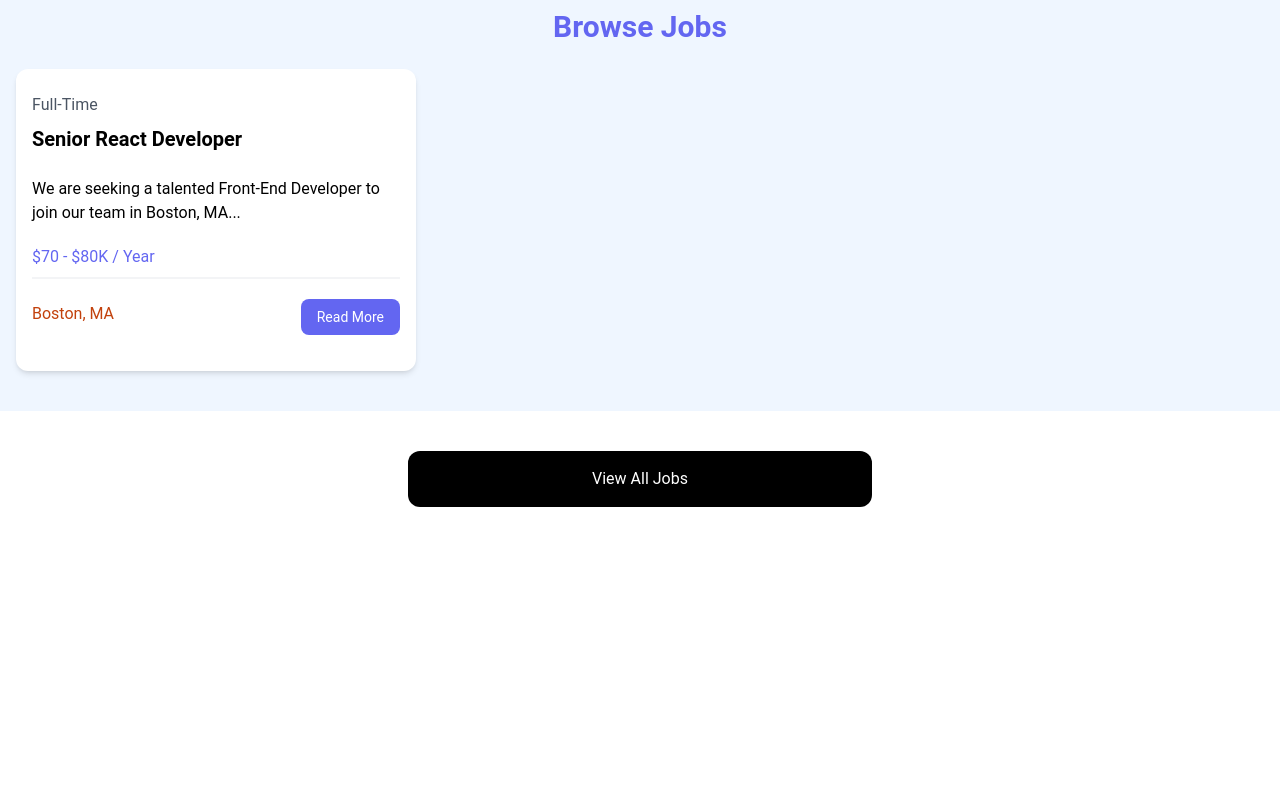
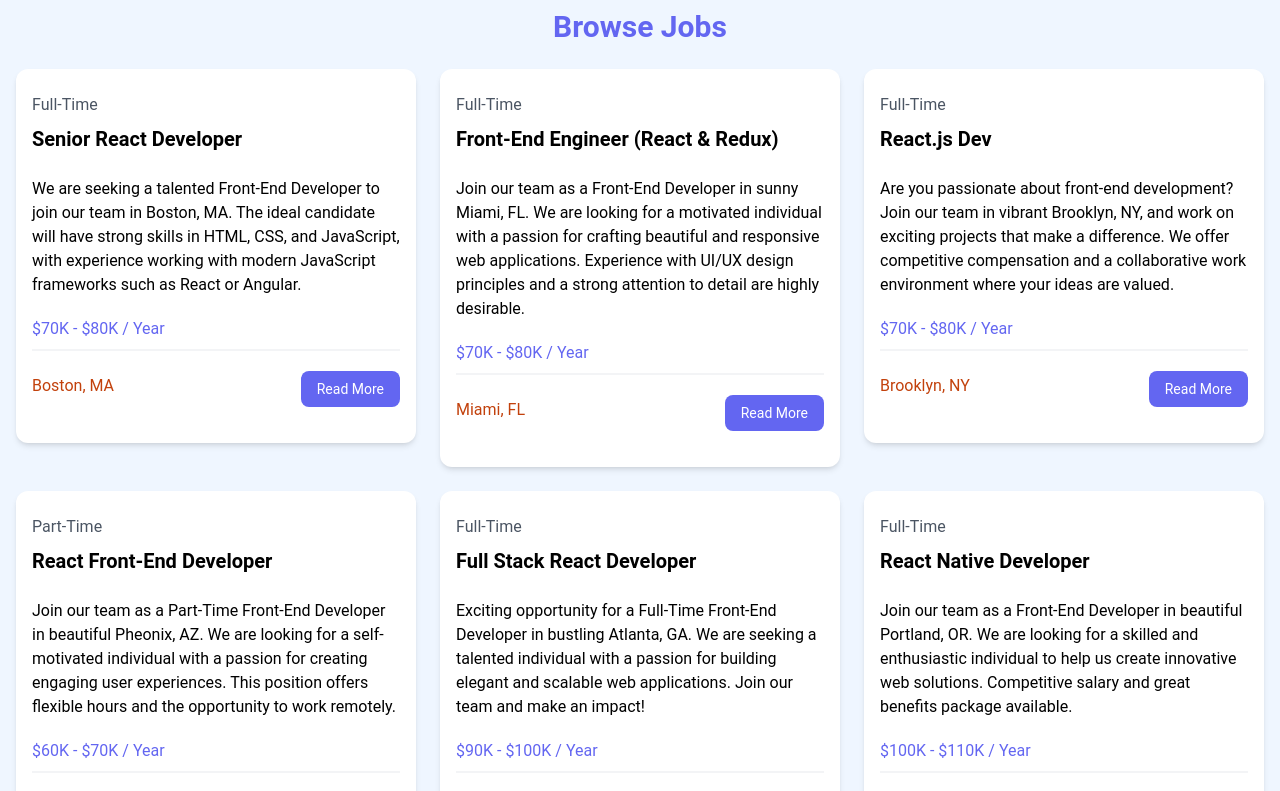
Before and after one commit to rings-s/reactJs, a React (Vite) app in the folder react_crash_course/: page /jobs in a window 1280 px wide. Shown: the part 640-1431 px from the top of the page. Before the commit the page ends 1187 px from the top, so only its background shows below. Built offline with nearby package versions, Linux system fonts and the light colour scheme.

Commit message:
fetching json data with a sub components and id

```diff
--- a/react_crash_course/src/App.jsx
+++ b/react_crash_course/src/App.jsx
@@ -1,6 +1,7 @@
 // Main App component that renders the entire page
 import Hero from "./components/Hero";
 import HomeCards from "./components/HomeCards";
+import Joblisting from "./components/JobListings";
 import Nav from "./components/Nav";
 const App = () => {
   return (
@@ -18,43 +19,11 @@
 
       <HomeCards />
 
+      <Joblisting />
 
 
 
-      {/* Job browsing section */}
-      <section className="bg-blue-50 px-4 py-10">
-        <div className="container-xl lg:container m-auto">
-          <h2 className="text-3xl font-bold text-indigo-500 mb-6 text-center">
-            Browse Jobs
-          </h2>
-          <div className="grid grid-cols-1 md:grid-cols-3 gap-6">
-            {/* Individual job listings */}
-            {/* Example of a job listing card */}
-            <div className="bg-white rounded-xl shadow-md relative">
-              <div className="p-4">
-                <div className="mb-6">
-                  <div className="text-gray-600 my-2">Full-Time</div>
-                  <h3 className="text-xl font-bold">Senior React Developer</h3>
-                </div>
-                <div className="mb-5">
-                  We are seeking a talented Front-End Developer to join our team in Boston, MA...
-                </div>
-                <h3 className="text-indigo-500 mb-2">$70 - $80K / Year</h3>
-                <div className="border border-gray-100 mb-5"></div>
-                <div className="flex flex-col lg:flex-row justify-between mb-4">
-                  <div className="text-orange-700 mb-3">
-                    <i className="fa-solid fa-location-dot text-lg"></i>
-                    Boston, MA
-                  </div>
-                  <a href="job.html" className="h-[36px] bg-indigo-500 hover:bg-indigo-600 text-white px-4 py-2 rounded-lg text-center text-sm">
-                    Read More
-                  </a>
-                </div>
-              </div>
-            </div>
-          </div>
-        </div>
-      </section>
+
 
       {/* Link to view all jobs */}
       <section className="m-auto max-w-lg my-10 px-6">
--- /dev/null
+++ b/react_crash_course/src/components/JobListing.jsx
@@ -0,0 +1,35 @@
+import jobs from "../jobs.json";
+
+const Joblisting = ({job}) => {
+  return (
+    <div>
+            <div className="bg-white rounded-xl shadow-md relative">
+                    <div className="p-4">
+                        <div className="mb-6">
+                            <div className="text-gray-600 my-2">{job.type}
+
+                            </div>
+                            <h3 className="text-xl font-bold">{job.title}</h3>
+                        </div>
+                        <div className="mb-5">
+                            {job.description}
+                        </div>
+                    <h3 className="text-indigo-500 mb-2">{job.salary} / Year</h3>
+                    <div className="border border-gray-100 mb-5"></div>
+                    <div className="flex flex-col lg:flex-row justify-between mb-4">
+                        <div className="text-orange-700 mb-3">
+                        <i className="fa-solid fa-location-dot text-lg"></i>
+                        {job.location}
+                        </div>
+                        <a href={`/job/${job.id}`} className="h-[36px] bg-indigo-500 hover:bg-indigo-600 text-white px-4 py-2 rounded-lg text-center text-sm">
+                        Read More
+                        </a>
+                    </div>
+                    </div>
+                </div>
+
+    </div>
+  )
+}
+
+export default Joblisting
--- /dev/null
+++ b/react_crash_course/src/components/JobListings.jsx
@@ -0,0 +1,30 @@
+import jobs from "../jobs.json";
+import Joblisting from "./JobListing";
+const JobListings = () => {
+
+    // console.log(jobs); as an array we loop through it and create a list using the map method
+  return (
+    <div>
+         {/* Job browsing section */}
+      <section className="bg-blue-50 px-4 py-10">
+        <div className="container-xl lg:container m-auto">
+          <h2 className="text-3xl font-bold text-indigo-500 mb-6 text-center">
+            Browse Jobs
+          </h2>
+          <div className="grid grid-cols-1 md:grid-cols-3 gap-6">
+            {/* Individual job listings */}
+            {jobs.map((job) => (
+              <Joblisting key={job.id} job={job} />
+            ))}
+            {/* Example of a job listing card */}
+
+          </div>
+        </div>
+      </section>
+
+
+    </div>
+  )
+}
+
+export default JobListings
--- /dev/null
+++ b/react_crash_course/src/jobs.json
@@ -0,0 +1,87 @@
+
+[  {
+      "id": "1",
+      "title": "Senior React Developer",
+      "type": "Full-Time",
+      "description": "We are seeking a talented Front-End Developer to join our team in Boston, MA. The ideal candidate will have strong skills in HTML, CSS, and JavaScript, with experience working with modern JavaScript frameworks such as React or Angular.",
+      "location": "Boston, MA",
+      "salary": "$70K - $80K",
+      "company": {
+        "name": "NewTek Solutions",
+        "description": "NewTek Solutions is a leading technology company specializing in web development and digital solutions. We pride ourselves on delivering high-quality products and services to our clients while fostering a collaborative and innovative work environment.",
+        "contactEmail": "contact@teksolutions.com",
+        "contactPhone": "555-555-5555"
+      }
+    },
+
+    {
+      "id": "2",
+      "title": "Front-End Engineer (React & Redux)",
+      "type": "Full-Time",
+      "location": "Miami, FL",
+      "description": "Join our team as a Front-End Developer in sunny Miami, FL. We are looking for a motivated individual with a passion for crafting beautiful and responsive web applications. Experience with UI/UX design principles and a strong attention to detail are highly desirable.",
+      "salary": "$70K - $80K",
+      "company": {
+        "name": "Veneer Solutions",
+        "description": "Veneer Solutions is a creative agency specializing in digital design and development. Our team is dedicated to pushing the boundaries of creativity and innovation to deliver exceptional results for our clients.",
+        "contactEmail": "contact@loremipsum.com",
+        "contactPhone": "555-555-5555"
+      }
+    },
+    {
+      "id": "3",
+      "title": "React.js Dev",
+      "type": "Full-Time",
+      "location": "Brooklyn, NY",
+      "description": "Are you passionate about front-end development? Join our team in vibrant Brooklyn, NY, and work on exciting projects that make a difference. We offer competitive compensation and a collaborative work environment where your ideas are valued.",
+      "salary": "$70K - $80K",
+      "company": {
+        "name": "Dolor Cloud",
+        "description": "Dolor Cloud is a leading technology company specializing in digital solutions for businesses of all sizes. With a focus on innovation and customer satisfaction, we are committed to delivering cutting-edge products and services.",
+        "contactEmail": "contact@dolorsitamet.com",
+        "contactPhone": "555-555-5555"
+      }
+    },
+    {
+      "id": "4",
+      "title": "React Front-End Developer",
+      "type": "Part-Time",
+      "description": "Join our team as a Part-Time Front-End Developer in beautiful Pheonix, AZ. We are looking for a self-motivated individual with a passion for creating engaging user experiences. This position offers flexible hours and the opportunity to work remotely.",
+      "location": "Pheonix, AZ",
+      "salary": "$60K - $70K",
+      "company": {
+        "name": "Alpha Elite",
+        "description": "Alpha Elite is a dynamic startup specializing in digital marketing and web development. We are committed to fostering a diverse and inclusive workplace where creativity and innovation thrive.",
+        "contactEmail": "contact@adipisicingelit.com",
+        "contactPhone": "555-555-5555"
+      }
+    },
+    {
+      "id": "5",
+      "title": "Full Stack React Developer",
+      "type": "Full-Time",
+      "description": "Exciting opportunity for a Full-Time Front-End Developer in bustling Atlanta, GA. We are seeking a talented individual with a passion for building elegant and scalable web applications. Join our team and make an impact!",
+      "location": "Atlanta, GA",
+      "salary": "$90K - $100K",
+      "company": {
+        "name": "Browning Technologies",
+        "description": "Browning Technologies is a rapidly growing technology company specializing in e-commerce solutions. We offer a dynamic and collaborative work environment where employees are encouraged to think creatively and innovate.",
+        "contactEmail": "contact@consecteturadipisicing.com",
+        "contactPhone": "555-555-5555"
+      }
+    },
+    {
+      "id": "6",
+      "title": "React Native Developer",
+      "type": "Full-Time",
+      "description": "Join our team as a Front-End Developer in beautiful Portland, OR. We are looking for a skilled and enthusiastic individual to help us create innovative web solutions. Competitive salary and great benefits package available.",
+      "location": "Portland, OR",
+      "salary": "$100K - $110K",
+      "company": {
+        "name": "Port Solutions INC",
+        "description": "Port Solutions is a leading technology company specializing in software development and digital marketing. We are committed to providing our clients with cutting-edge solutions and our employees with a supportive and rewarding work environment.",
+        "contactEmail": "contact@ipsumlorem.com",
+        "contactPhone": "555-555-5555"
+      }
+    }
+  ]
```
